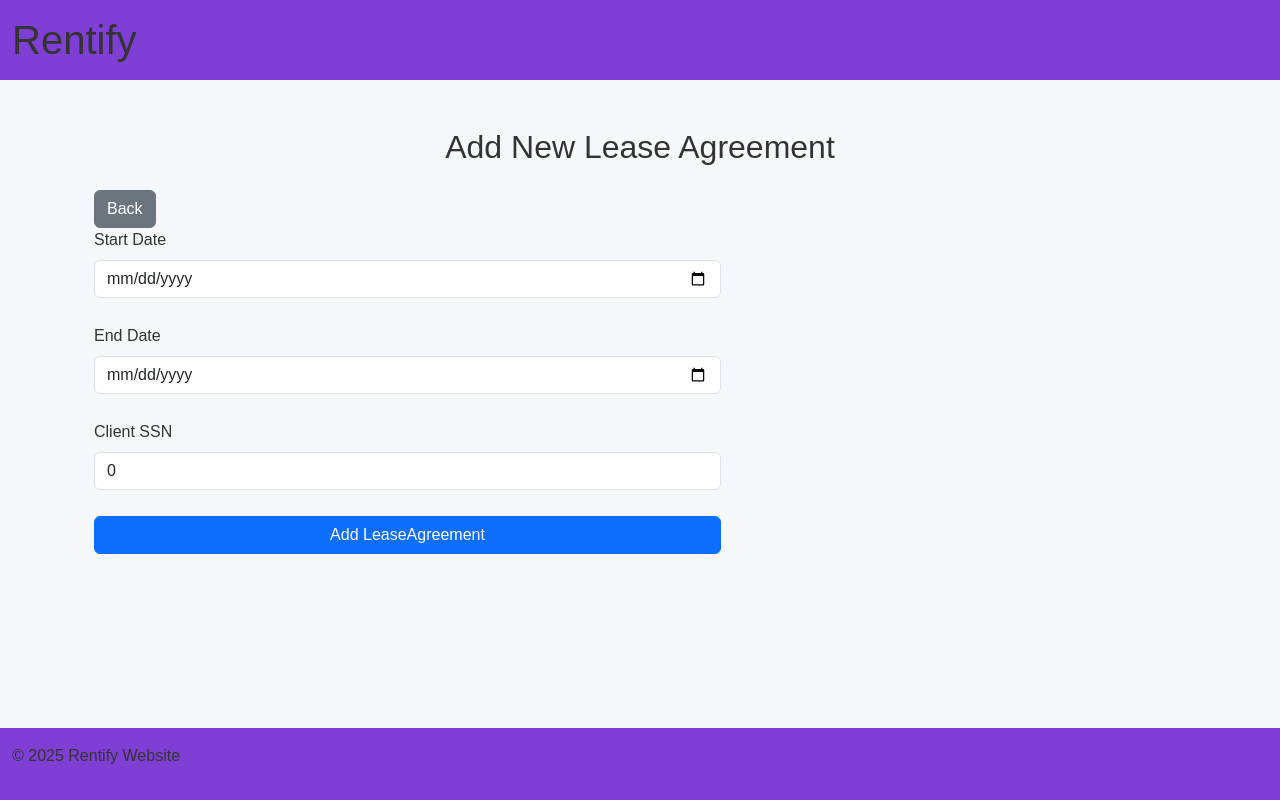
After one commit to EddieLin1/471PROJ, a Flask app: page /lease-agreement-view/0 in a window 1280 px wide. The commit adds this page. Run offline with Flask 3, Linux system fonts and the light colour scheme.

Commit message:
added lease agreement material
lease agreement view
- showing only lease agreements that the user is affiliated with
- checks session to see if user is homeowner to show add, edit, and delete options

lease agreement edit page
- based on Edrick property edit page
- to add new lease agreements
- to edit existing lease agreements

edits to app.py
- added leaseagreement method - load general lease agreement view page
- added specific method - to show details of existing lease agreement to update or show default values to add new
- added add method - add new lease
- added delete method - delete existing Lease
- methods added based on Edrick property code

```diff
--- a/app.py
+++ b/app.py
@@ -74,9 +74,85 @@ def contractor():
 def leaseAgreement():
 
     with sqlite3.connect("Homeapp.db") as conn:
-        las = conn.execute("SELECT * FROM leaseagreement").fetchall()
+        las = conn.execute("SELECT * FROM leaseagreement WHERE OwnerSSN = ? UNION SELECT * FROM leaseagreement WHERE ClientSSN = ?", (session.get('ssn'), session.get('ssn'),)).fetchall()
 
-    return render_template("LeaseAgreementView.html", las=las)
+    if session.get('access') == "homeowner":
+        addremoveView = True
+    else:
+        addremoveView = False
+
+    return render_template("LeaseAgreementView.html", las=las, permission=addremoveView)
+
+@app.route("/lease-agreement-view/<int:leaseID>", methods=["GET"])
+def leaseagreement_specific(leaseID):
+    form = {
+        "leaseID": 0,
+        "startDate": 0,
+        "endDate": 0,
+        "clientSSN": 0,
+    }
+
+    if leaseID != 0:
+        with sqlite3.connect("Homeapp.db") as conn:
+            l = conn.execute("SELECT * FROM leaseagreement WHERE LeaseID = ?", (leaseID, )).fetchone()
+            if l:
+                form["leaseID"] = l[0]
+                form["startDate"] = l[1]
+                form["endDate"] = l[2]
+                form["clientSSN"] = l[4]
+
+    return render_template("LeaseAgreementEdit.html", form=form)
+
+
+@app.route("/add-leaseagreement", methods=["POST"])
+def add_leaseagreement():
+    lease_id = int(request.form["leaseID"])
+    start_date = request.form["start_date"]
+    end_date = request.form["end_date"]
+    clientSSN = request.form["clientSSN"]
+
+    with sqlite3.connect("Homeapp.db") as conn:
+        cursor = conn.cursor()
+
+        if lease_id == 0:
+            # --- ADD NEW ---
+            base_id = 6000
+            # Find the first unused ID in the range 4001–4999 or 5001–5999
+            existing_ids = cursor.execute("""
+                SELECT LeaseID FROM LEASEAGREEMENT WHERE LeaseID BETWEEN ? AND ? ORDER BY LeaseID
+            """, (base_id + 1, base_id + 999)).fetchall()
+
+            existing_ids_set = {row[0] for row in existing_ids}
+            for candidate_id in range(base_id + 1, base_id + 1000):
+                if candidate_id not in existing_ids_set:
+                    new_id = candidate_id
+                    break
+
+            cursor.execute("""
+                INSERT INTO LEASEAGREEMENT (LeaseID, StartDate, EndDate, OwnerSSN, ClientSSN)
+                VALUES (?, ?, ?, ?)
+            """, (new_id, start_date, end_date, session.get('ssn'), clientSSN))
+
+        else:
+            # --- UPDATE EXISTING ---
+            cursor.execute("""
+                UPDATE LEASEAGREEMENT SET StartDate = ?, EndDate = ?, ClientSSN = ? WHERE PropertyID = ?
+            """, (start_date, end_date, clientSSN, lease_id))
+
+        conn.commit()
+
+    return leaseAgreement()
+
+@app.route("/leaseagreement-delete/<int:leaseID>", methods=["GET"])
+def delete_leaseagreement(leaseID):
+    with sqlite3.connect("Homeapp.db") as conn:
+        conn.execute("PRAGMA foreign_keys = ON")
+        cursor = conn.cursor()
+        cursor.execute("DELETE FROM LEASEAGREEMENT WHERE LeaseID = ?", (leaseID,))
+        conn.commit()
+
+    return leaseAgreement()
+
 
 @app.route("/property-view", methods=["GET"])
 def property():
@@ -88,6 +164,7 @@ def property():
             ps = conn.execute("SELECT * FROM property WHERE OwnerSSN = ?", (session.get('ssn'),)).fetchall()
 
     return render_template("PropertyView.html", ps=ps)
+
 
 @app.route("/property-view/<int:property_id>", methods=["GET"])
 def property_specific(property_id):
--- /dev/null
+++ b/templates/LeaseAgreementEdit.html
@@ -0,0 +1,44 @@
+{% extends 'base.html' %}
+
+{% block title %}Property View Specific{% endblock %}
+
+{% block content %}
+
+<div class="container mt-5">
+<h2 class="mb-4">
+    {% if form.leaseID != 0 %}
+    Edit Lease Agreement #{{ form.leaseID }}
+    {% else %}
+    Add New Lease Agreement
+    {% endif %}
+</h2>
+<a href="/lease-agreement-view" class="btn btn-secondary">Back</a>
+<div class="row">
+    <div class="col-md-7">
+    <form method="POST" action="/add-leaseagreement">
+        <input type="hidden" name="leaseID" value="{{ form.leaseID }}">
+
+        <div class="mb-3">
+            <label for="propertyType" class="form-label">Start Date</label>
+            <input type="date" class="form-control" id="start_date" name="start_date" value="{{ form.startDate or 0 }}" required>
+        </div>
+
+        <div class="mb-3">
+            <label for="propertyType" class="form-label">End Date</label>
+            <input type="date" class="form-control" id="end_date" name="end_date" value="{{ form.endDate or 0}}" required>
+        </div>
+
+        <div class="mb-3">
+        <label for="address" class="form-label">Client SSN</label>
+        <input type="number" class="form-control" name="address" value="{{ form.clientSSN }}" required>
+        </div>
+
+        <button type="submit" class="btn btn-primary">
+        {% if form.leaseID != 0 %}Update Lease Agreement{% else %}Add LeaseAgreement{% endif %}
+        </button>
+    </form>
+    </div>
+</div>
+</div>
+
+{% endblock %}
```
Also changed, not shown: templates/LeaseAgreementView.html (+21 -0 lines).
